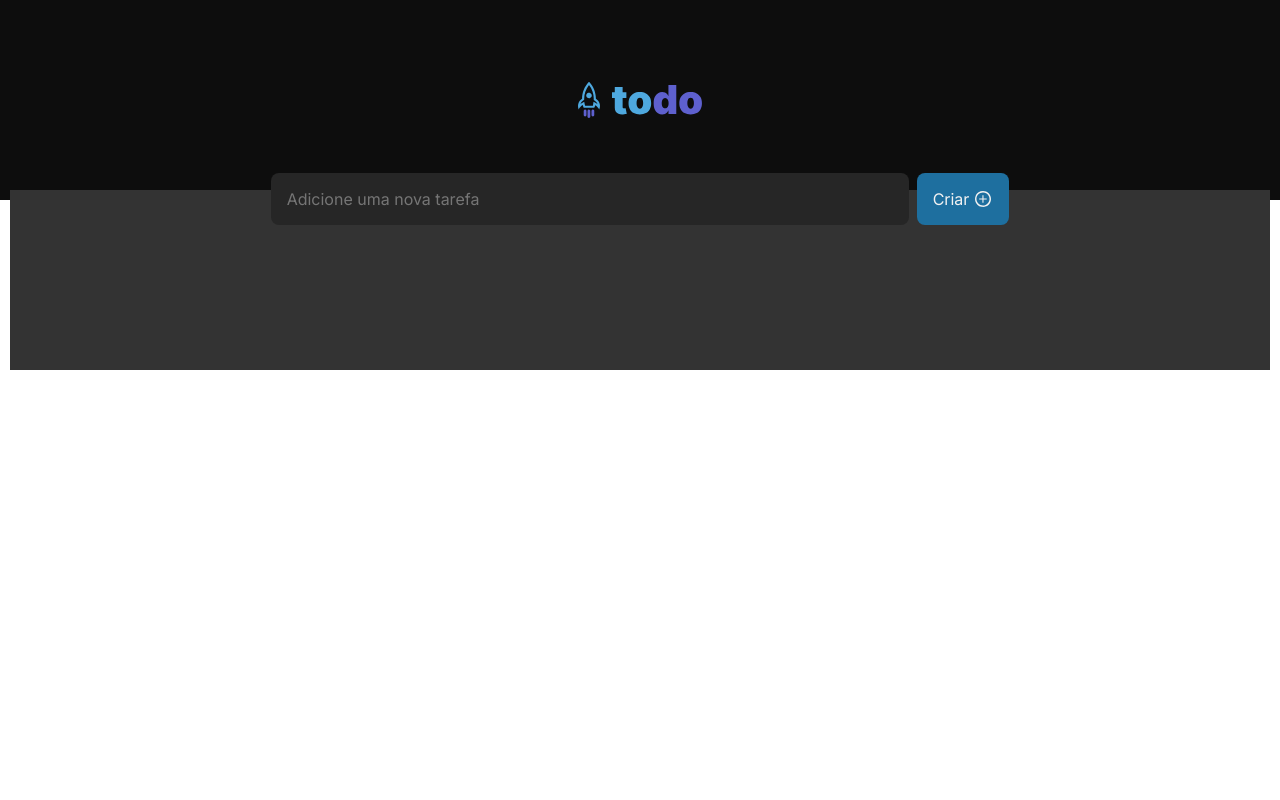
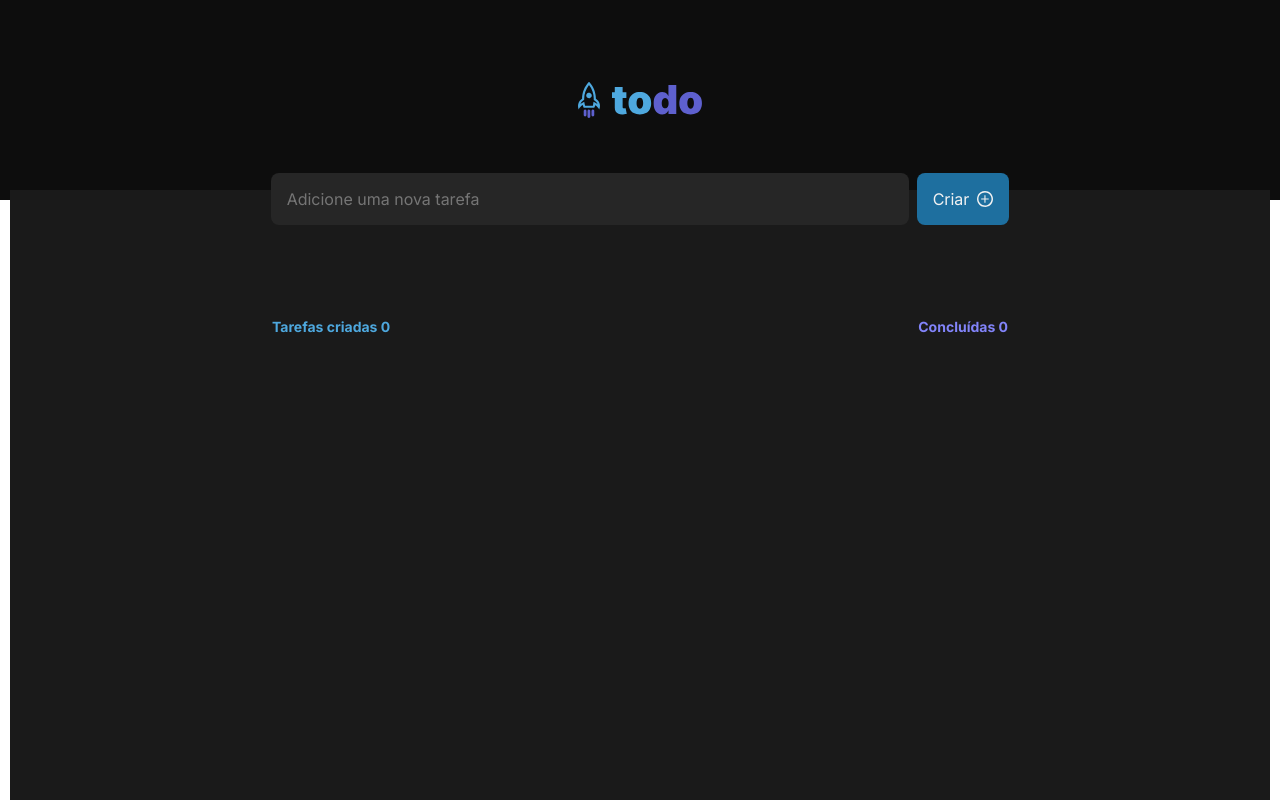
Before and after one commit to IvanIvashov/My-First-To-Do-List, a plain HTML site: page index.html in a window 1280 px wide. Shown: the top 800 px of the page. Drawn offline with Linux system fonts and the light colour scheme.

Commit message:
Обновлены стили  и второй серый блок

```diff
--- a/CSS/style.css
+++ b/CSS/style.css
@@ -1,8 +1,5 @@
 @import url("https://fonts.googleapis.com/css2?family=Inter:ital,opsz,wght@0,14..32,100..900;1,14..32,100..900&display=swap");
 
-/* font-family: "Inter", sans-serif;
- font-weight: 400;
- font-weight: 700;*/
 body {
   font-family: "Inter", sans-serif;
 }
@@ -40,7 +37,9 @@ body {
   width: 638px;
   padding: 16px;
   border-radius: 8px;
+  font-size: 16px;
   background-color: #262626;
+  outline: none;
   gap: 8px;
   color: #f2f2f2;
 }
@@ -57,16 +56,40 @@ body {
 }
 .logo__plus {
   position: absolute;
-  z-index: 3;
-  top: 18px;
-  left: 58px;
-  margin-left: 8px;
+  top: 50%;
+  right: 16px;
+  transform: translateY(-50%);
+  width: 16px;
+  height: 16px;
 }
 
-.todo__list {
-  background-color: #333333;
+.main__content {
+  padding-top: 64px;
+  background-color: #1a1a1a;
+  min-height: 100vh;
+}
+
+.todo__menu {
+  margin: 0 auto;
+  max-width: 736px;
+  padding: 64px 0 24px;
   height: 100%;
+}
+.todo__info {
+  display: flex;
+  justify-content: space-between;
   width: 100%;
-  margin-top: auto;
-  position: relative;
 }
+
+.created {
+  margin-right: 486px;
+  font-size: 14px;
+  font-weight: 700;
+  color: #4ea8de;
+}
+
+.done {
+  font-size: 14px;
+  font-weight: 700;
+  color: #8284fa;
+}
--- a/index.html
+++ b/index.html
@@ -8,11 +8,13 @@
     <link rel="stylesheet" href="/CSS/style.css" />
   </head>
   <body>
+    <!-- Черный хедер -->
     <div class="todo">
       <div class="todo_box">
         <img class="logo-img" src="/img/logo-img.svg" alt="" />
         <img class="logo-titile" src="/img/todo.svg" alt="" />
       </div>
+      <!-- Форма ввода -->
       <div class="todo__row">
         <input
           class="todo__input"
@@ -22,10 +24,24 @@
         />
         <div class="todo__btn">
           <button class="btn">Criar</button>
-          <img class="logo__plus" src="/img/plus.svg" alt="" />
+          <img class="logo__plus" src="/img/plus.svg" alt="add" />
         </div>
       </div>
-      <div class="todo__list"></div>
+      <!-- Основная серая часть -->
+      <div class="main__content">
+        <div class="todo__menu">
+          <div class="todo__info">
+            <div class="created">
+              Tarefas criadas
+              <span class="counter">0</span>
+            </div>
+            <div class="done">
+              Concluídas
+              <span class="counter">0</span>
+            </div>
+          </div>
+        </div>
+      </div>
     </div>
     <script src="script.js" defer></script>
   </body>
```
